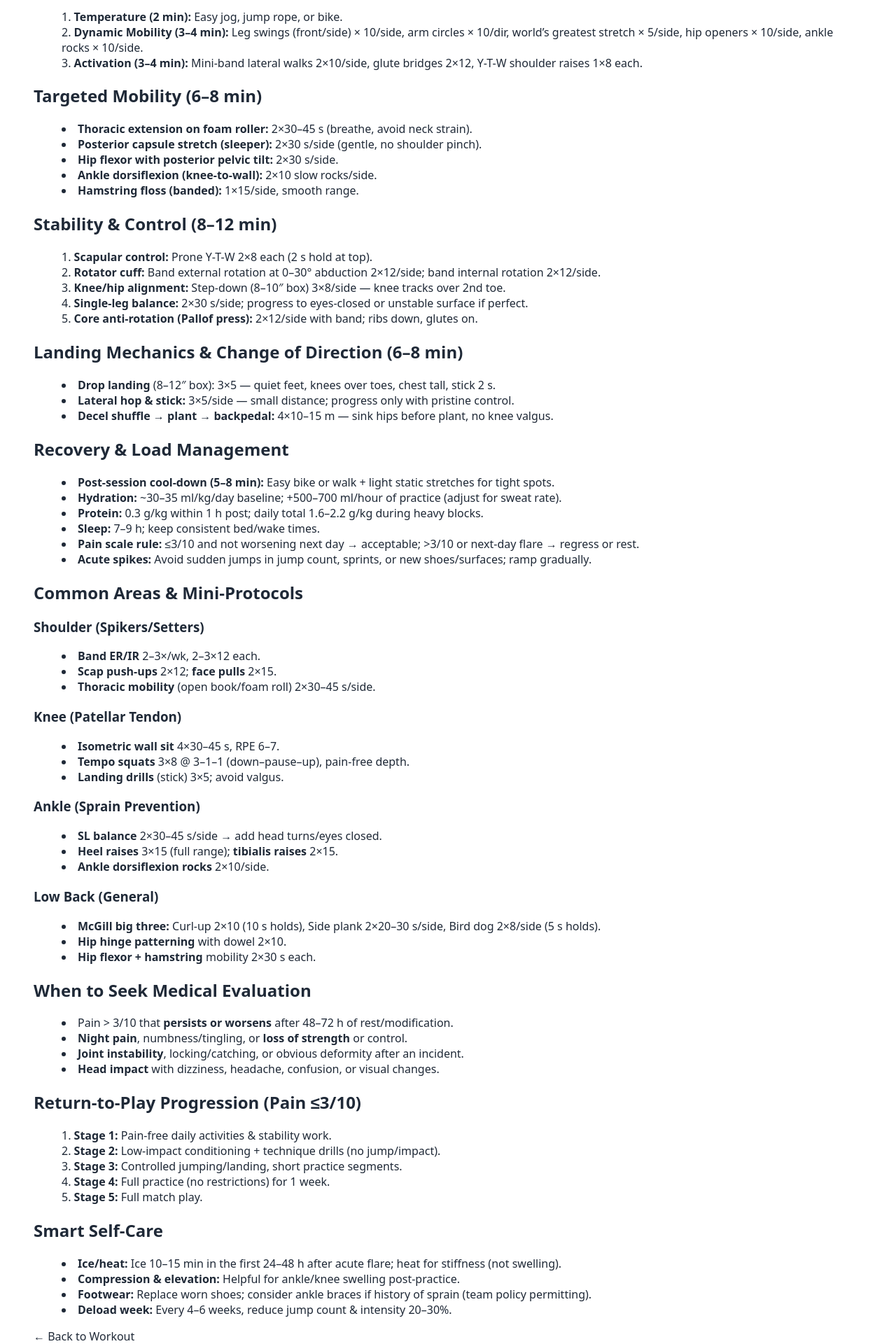
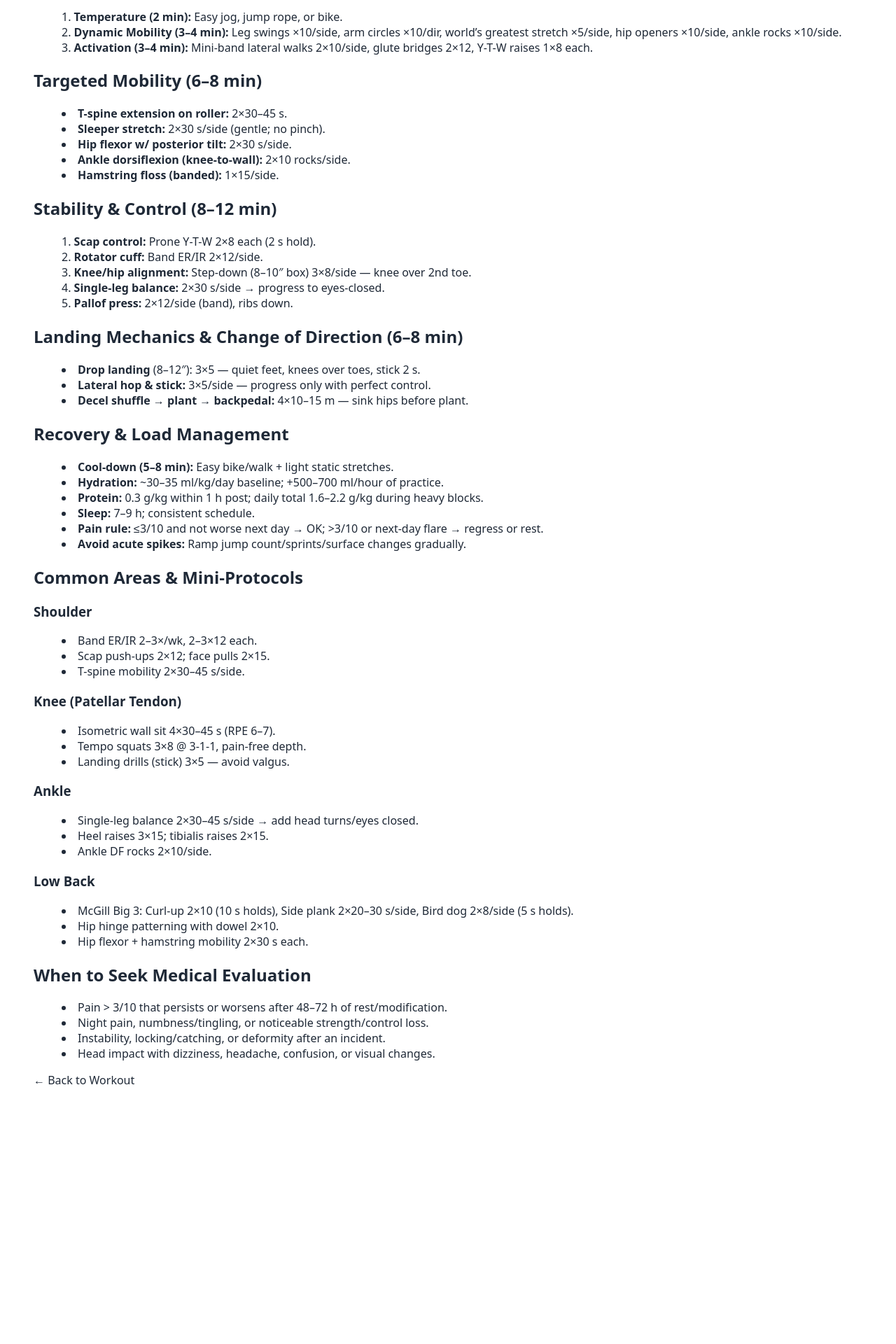
Before and after one commit to blueweriy/volleyball-ai-website, a React (Vite) app: page /workout/injury in a window 1280 px wide. Shown: the part 434-2354 px from the top of the page at 70% size. After the commit the page ends 1988 px from the top, so only its background shows below. Built offline with nearby package versions, Linux system fonts and the light colour scheme.

Commit message:
Update Injury.jsx

```diff
--- a/src/pages/workout/Injury.jsx
+++ b/src/pages/workout/Injury.jsx
@@ -1,4 +1,4 @@
-// src/pages/Injury.jsx
+// src/pages/workout/Injury.jsx
 import React from "react";
 import { Link } from "react-router-dom";
 
@@ -6,9 +6,8 @@ export default function Injury() {
   return (
     <div
       className="bg-white text-gray-900 py-16 leading-relaxed"
-      style={{ paddingLeft: "3rem", paddingRight: "3rem" }} // consistent side margins
+      style={{ paddingLeft: "3rem", paddingRight: "3rem" }}
     >
-      {/* Title */}
       <h1 className="text-4xl font-bold mb-6">Injury Prevention</h1>
       <p className="text-lg text-gray-700 mb-10">
         Build durability with smart warm-ups, mobility, stability, and recovery. Use the plan below
@@ -16,7 +15,6 @@ export default function Injury() {
         changes your movement pattern.
       </p>
 
-      {/* Quick Principles */}
       <section className="mb-12">
         <h2 className="text-2xl font-semibold mb-4">Key Principles</h2>
         <ul className="list-disc list-inside space-y-2 text-lg">
@@ -28,149 +26,100 @@ export default function Injury() {
         </ul>
       </section>
 
-      {/* Warm-Up Block */}
       <section className="mb-12">
         <h2 className="text-2xl font-semibold mb-4">Structured Warm-Up (8–10 min)</h2>
         <ol className="list-decimal list-inside space-y-4 text-lg">
-          <li>
-            <strong>Temperature (2 min):</strong> Easy jog, jump rope, or bike.
-          </li>
-          <li>
-            <strong>Dynamic Mobility (3–4 min):</strong> Leg swings (front/side) × 10/side, arm circles × 10/dir,
-            world’s greatest stretch × 5/side, hip openers × 10/side, ankle rocks × 10/side.
-          </li>
-          <li>
-            <strong>Activation (3–4 min):</strong> Mini-band lateral walks 2×10/side, glute bridges 2×12,
-            Y-T-W shoulder raises 1×8 each.
-          </li>
+          <li><strong>Temperature (2 min):</strong> Easy jog, jump rope, or bike.</li>
+          <li><strong>Dynamic Mobility (3–4 min):</strong> Leg swings ×10/side, arm circles ×10/dir, world’s greatest stretch ×5/side, hip openers ×10/side, ankle rocks ×10/side.</li>
+          <li><strong>Activation (3–4 min):</strong> Mini-band lateral walks 2×10/side, glute bridges 2×12, Y-T-W raises 1×8 each.</li>
         </ol>
       </section>
 
-      {/* Mobility Block */}
       <section className="mb-12">
         <h2 className="text-2xl font-semibold mb-4">Targeted Mobility (6–8 min)</h2>
         <ul className="list-disc list-inside space-y-2 text-lg">
-          <li><strong>Thoracic extension on foam roller:</strong> 2×30–45 s (breathe, avoid neck strain).</li>
-          <li><strong>Posterior capsule stretch (sleeper):</strong> 2×30 s/side (gentle, no shoulder pinch).</li>
-          <li><strong>Hip flexor with posterior pelvic tilt:</strong> 2×30 s/side.</li>
-          <li><strong>Ankle dorsiflexion (knee-to-wall):</strong> 2×10 slow rocks/side.</li>
-          <li><strong>Hamstring floss (banded):</strong> 1×15/side, smooth range.</li>
+          <li><strong>T-spine extension on roller:</strong> 2×30–45 s.</li>
+          <li><strong>Sleeper stretch:</strong> 2×30 s/side (gentle; no pinch).</li>
+          <li><strong>Hip flexor w/ posterior tilt:</strong> 2×30 s/side.</li>
+          <li><strong>Ankle dorsiflexion (knee-to-wall):</strong> 2×10 rocks/side.</li>
+          <li><strong>Hamstring floss (banded):</strong> 1×15/side.</li>
         </ul>
       </section>
 
-      {/* Stability & Control */}
       <section className="mb-12">
         <h2 className="text-2xl font-semibold mb-4">Stability & Control (8–12 min)</h2>
         <ol className="list-decimal list-inside space-y-4 text-lg">
-          <li>
-            <strong>Scapular control:</strong> Prone Y-T-W 2×8 each (2 s hold at top).
-          </li>
-          <li>
-            <strong>Rotator cuff:</strong> Band external rotation at 0–30° abduction 2×12/side; band internal rotation 2×12/side.
-          </li>
-          <li>
-            <strong>Knee/hip alignment:</strong> Step-down (8–10″ box) 3×8/side — knee tracks over 2nd toe.
-          </li>
-          <li>
-            <strong>Single-leg balance:</strong> 2×30 s/side; progress to eyes-closed or unstable surface if perfect.
-          </li>
-          <li>
-            <strong>Core anti-rotation (Pallof press):</strong> 2×12/side with band; ribs down, glutes on.
-          </li>
+          <li><strong>Scap control:</strong> Prone Y-T-W 2×8 each (2 s hold).</li>
+          <li><strong>Rotator cuff:</strong> Band ER/IR 2×12/side.</li>
+          <li><strong>Knee/hip alignment:</strong> Step-down (8–10″ box) 3×8/side — knee over 2nd toe.</li>
+          <li><strong>Single-leg balance:</strong> 2×30 s/side → progress to eyes-closed.</li>
+          <li><strong>Pallof press:</strong> 2×12/side (band), ribs down.</li>
         </ol>
       </section>
 
-      {/* Landing & Change of Direction */}
       <section className="mb-12">
         <h2 className="text-2xl font-semibold mb-4">Landing Mechanics & Change of Direction (6–8 min)</h2>
         <ul className="list-disc list-inside space-y-2 text-lg">
-          <li><strong>Drop landing</strong> (8–12″ box): 3×5 — quiet feet, knees over toes, chest tall, stick 2 s.</li>
-          <li><strong>Lateral hop & stick:</strong> 3×5/side — small distance; progress only with pristine control.</li>
-          <li><strong>Decel shuffle → plant → backpedal:</strong> 4×10–15 m — sink hips before plant, no knee valgus.</li>
+          <li><strong>Drop landing</strong> (8–12″): 3×5 — quiet feet, knees over toes, stick 2 s.</li>
+          <li><strong>Lateral hop & stick:</strong> 3×5/side — progress only with perfect control.</li>
+          <li><strong>Decel shuffle → plant → backpedal:</strong> 4×10–15 m — sink hips before plant.</li>
         </ul>
       </section>
 
-      {/* Recovery Toolkit */}
       <section className="mb-12">
         <h2 className="text-2xl font-semibold mb-4">Recovery & Load Management</h2>
         <ul className="list-disc list-inside space-y-2 text-lg">
-          <li><strong>Post-session cool-down (5–8 min):</strong> Easy bike or walk + light static stretches for tight spots.</li>
-          <li><strong>Hydration:</strong> ~30–35 ml/kg/day baseline; +500–700 ml/hour of practice (adjust for sweat rate).</li>
+          <li><strong>Cool-down (5–8 min):</strong> Easy bike/walk + light static stretches.</li>
+          <li><strong>Hydration:</strong> ~30–35 ml/kg/day baseline; +500–700 ml/hour of practice.</li>
           <li><strong>Protein:</strong> 0.3 g/kg within 1 h post; daily total 1.6–2.2 g/kg during heavy blocks.</li>
-          <li><strong>Sleep:</strong> 7–9 h; keep consistent bed/wake times.</li>
-          <li><strong>Pain scale rule:</strong> ≤3/10 and not worsening next day → acceptable; >3/10 or next-day flare → regress or rest.</li>
-          <li><strong>Acute spikes:</strong> Avoid sudden jumps in jump count, sprints, or new shoes/surfaces; ramp gradually.</li>
+          <li><strong>Sleep:</strong> 7–9 h; consistent schedule.</li>
+          <li><strong>Pain rule:</strong> ≤3/10 and not worse next day → OK; &gt;3/10 or next-day flare → regress or rest.</li>
+          <li><strong>Avoid acute spikes:</strong> Ramp jump count/sprints/surface changes gradually.</li>
         </ul>
       </section>
 
-      {/* Common Areas & Mini Protocols */}
       <section className="mb-12">
         <h2 className="text-2xl font-semibold mb-4">Common Areas & Mini-Protocols</h2>
 
-        <h3 className="text-xl font-semibold mt-6 mb-2">Shoulder (Spikers/Setters)</h3>
+        <h3 className="text-xl font-semibold mt-6 mb-2">Shoulder</h3>
         <ul className="list-disc list-inside space-y-1 text-lg">
-          <li><strong>Band ER/IR</strong> 2–3×/wk, 2–3×12 each.</li>
-          <li><strong>Scap push-ups</strong> 2×12; <strong>face pulls</strong> 2×15.</li>
-          <li><strong>Thoracic mobility</strong> (open book/foam roll) 2×30–45 s/side.</li>
+          <li>Band ER/IR 2–3×/wk, 2–3×12 each.</li>
+          <li>Scap push-ups 2×12; face pulls 2×15.</li>
+          <li>T-spine mobility 2×30–45 s/side.</li>
         </ul>
 
         <h3 className="text-xl font-semibold mt-6 mb-2">Knee (Patellar Tendon)</h3>
         <ul className="list-disc list-inside space-y-1 text-lg">
-          <li><strong>Isometric wall sit</strong> 4×30–45 s, RPE 6–7.</li>
-          <li><strong>Tempo squats</strong> 3×8 @ 3–1–1 (down–pause–up), pain-free depth.</li>
-          <li><strong>Landing drills</strong> (stick) 3×5; avoid valgus.</li>
+          <li>Isometric wall sit 4×30–45 s (RPE 6–7).</li>
+          <li>Tempo squats 3×8 @ 3-1-1, pain-free depth.</li>
+          <li>Landing drills (stick) 3×5 — avoid valgus.</li>
         </ul>
 
-        <h3 className="text-xl font-semibold mt-6 mb-2">Ankle (Sprain Prevention)</h3>
+        <h3 className="text-xl font-semibold mt-6 mb-2">Ankle</h3>
         <ul className="list-disc list-inside space-y-1 text-lg">
-          <li><strong>SL balance</strong> 2×30–45 s/side → add head turns/eyes closed.</li>
-          <li><strong>Heel raises</strong> 3×15 (full range); <strong>tibialis raises</strong> 2×15.</li>
-          <li><strong>Ankle dorsiflexion rocks</strong> 2×10/side.</li>
+          <li>Single-leg balance 2×30–45 s/side → add head turns/eyes closed.</li>
+          <li>Heel raises 3×15; tibialis raises 2×15.</li>
+          <li>Ankle DF rocks 2×10/side.</li>
         </ul>
 
-        <h3 className="text-xl font-semibold mt-6 mb-2">Low Back (General)</h3>
+        <h3 className="text-xl font-semibold mt-6 mb-2">Low Back</h3>
         <ul className="list-disc list-inside space-y-1 text-lg">
-          <li><strong>McGill big three:</strong> Curl-up 2×10 (10 s holds), Side plank 2×20–30 s/side, Bird dog 2×8/side (5 s holds).</li>
-          <li><strong>Hip hinge patterning</strong> with dowel 2×10.</li>
-          <li><strong>Hip flexor + hamstring</strong> mobility 2×30 s each.</li>
+          <li>McGill Big 3: Curl-up 2×10 (10 s holds), Side plank 2×20–30 s/side, Bird dog 2×8/side (5 s holds).</li>
+          <li>Hip hinge patterning with dowel 2×10.</li>
+          <li>Hip flexor + hamstring mobility 2×30 s each.</li>
         </ul>
       </section>
 
-      {/* Red Flags */}
       <section className="mb-12">
         <h2 className="text-2xl font-semibold mb-4">When to Seek Medical Evaluation</h2>
         <ul className="list-disc list-inside space-y-2 text-lg">
-          <li>Pain &gt; 3/10 that <strong>persists or worsens</strong> after 48–72 h of rest/modification.</li>
-          <li><strong>Night pain</strong>, numbness/tingling, or <strong>loss of strength</strong> or control.</li>
-          <li><strong>Joint instability</strong>, locking/catching, or obvious deformity after an incident.</li>
-          <li><strong>Head impact</strong> with dizziness, headache, confusion, or visual changes.</li>
+          <li>Pain &gt; 3/10 that persists or worsens after 48–72 h of rest/modification.</li>
+          <li>Night pain, numbness/tingling, or noticeable strength/control loss.</li>
+          <li>Instability, locking/catching, or deformity after an incident.</li>
+          <li>Head impact with dizziness, headache, confusion, or visual changes.</li>
         </ul>
       </section>
 
-      {/* Return to Play Ladder */}
-      <section className="mb-12">
-        <h2 className="text-2xl font-semibold mb-4">Return-to-Play Progression (Pain ≤3/10)</h2>
-        <ol className="list-decimal list-inside space-y-2 text-lg">
-          <li><strong>Stage 1:</strong> Pain-free daily activities & stability work.</li>
-          <li><strong>Stage 2:</strong> Low-impact conditioning + technique drills (no jump/impact).</li>
-          <li><strong>Stage 3:</strong> Controlled jumping/landing, short practice segments.</li>
-          <li><strong>Stage 4:</strong> Full practice (no restrictions) for 1 week.</li>
-          <li><strong>Stage 5:</strong> Full match play.</li>
-        </ol>
-      </section>
-
-      {/* Smart Self-Care */}
-      <section className="mb-12">
-        <h2 className="text-2xl font-semibold mb-4">Smart Self-Care</h2>
-        <ul className="list-disc list-inside space-y-2 text-lg">
-          <li><strong>Ice/heat:</strong> Ice 10–15 min in the first 24–48 h after acute flare; heat for stiffness (not swelling).</li>
-          <li><strong>Compression & elevation:</strong> Helpful for ankle/knee swelling post-practice.</li>
-          <li><strong>Footwear:</strong> Replace worn shoes; consider ankle braces if history of sprain (team policy permitting).</li>
-          <li><strong>Deload week:</strong> Every 4–6 weeks, reduce jump count & intensity 20–30%.</li>
-        </ul>
-      </section>
-
-      {/* Back Link */}
       <Link to="/workout" className="inline-block text-blue-600 hover:underline">
         ← Back to Workout
       </Link>
```
